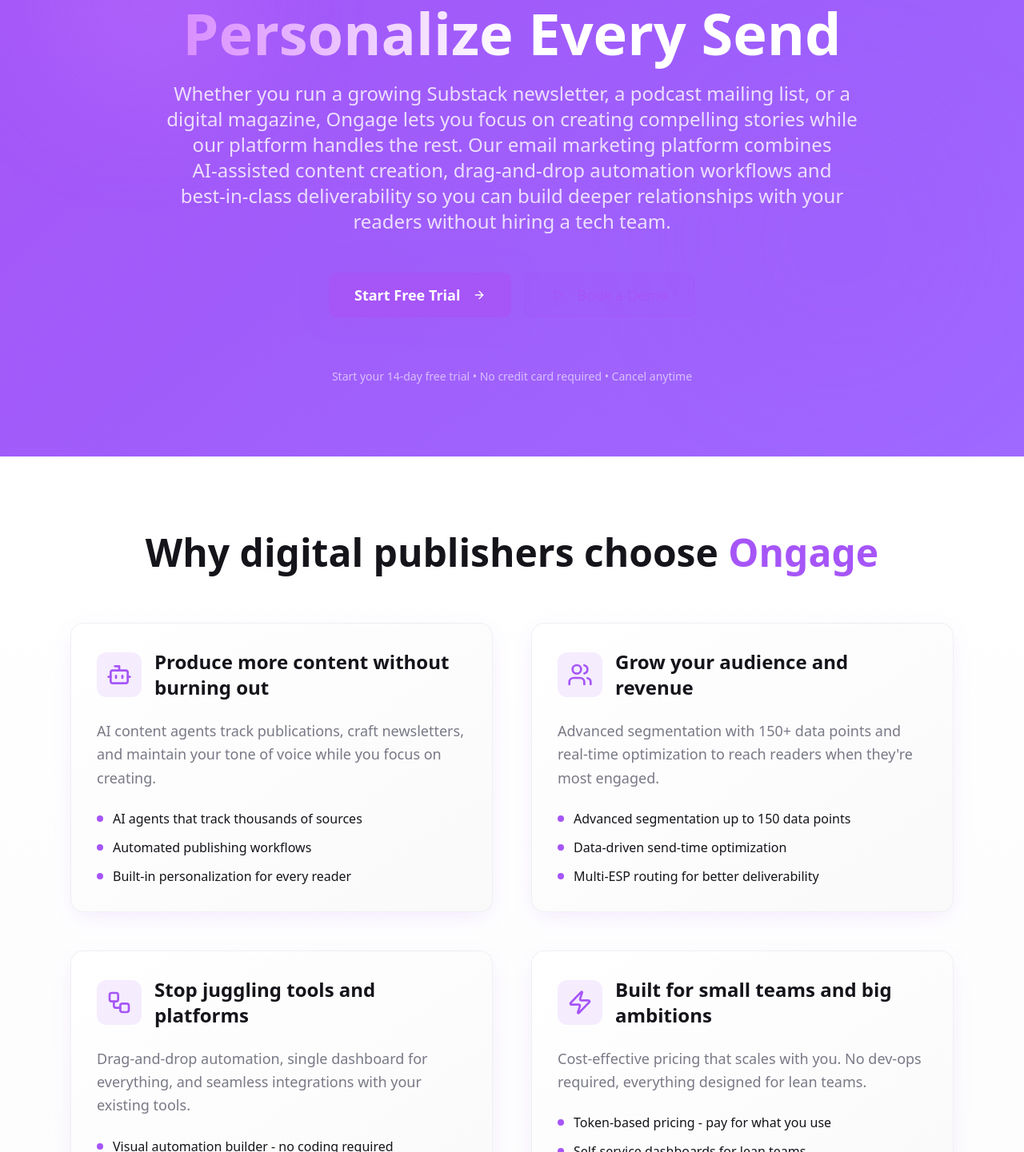
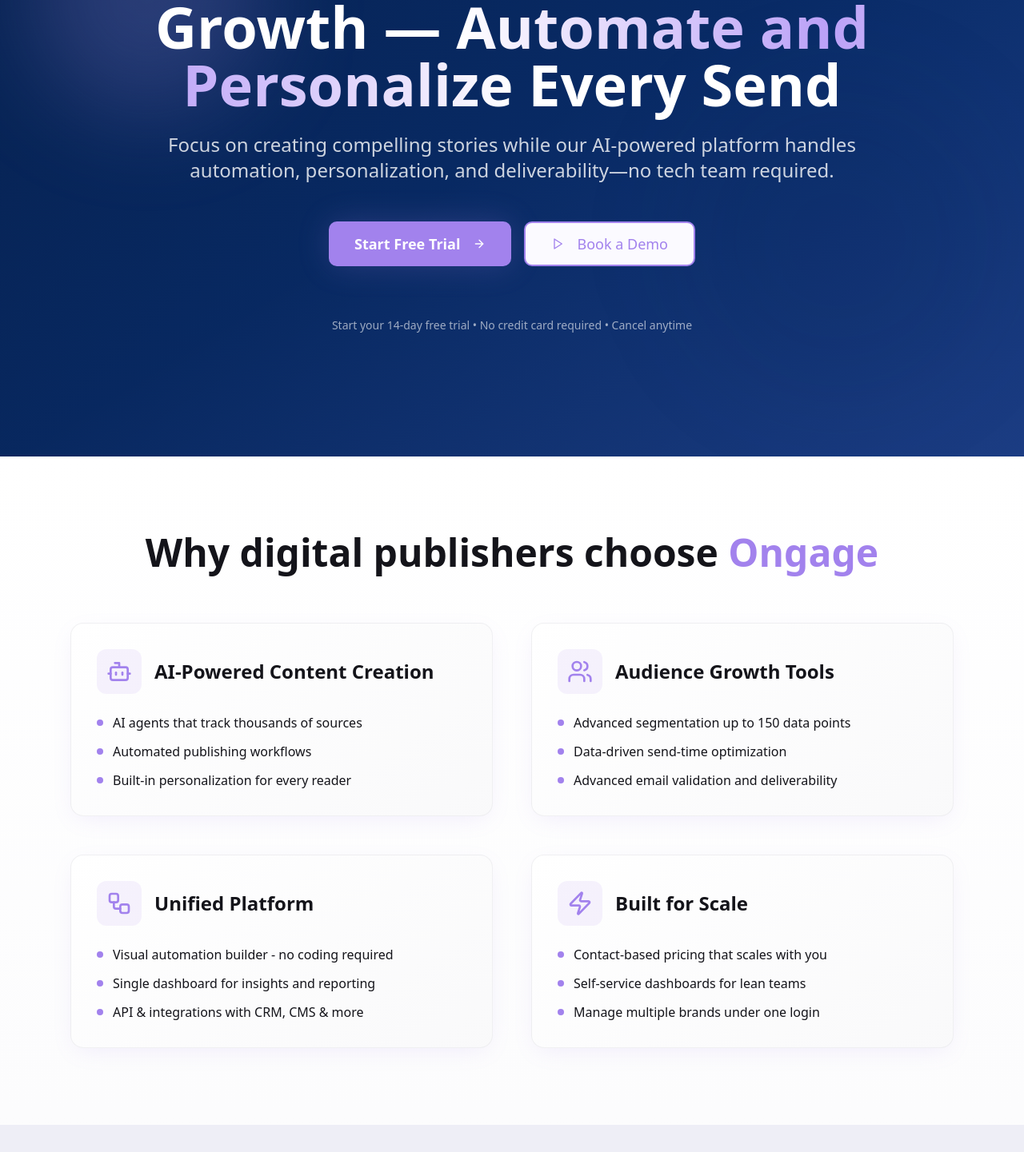
Before and after one commit to tanyarofman/ongage-landing-pages-6-pages, a React (Vite) app: page / in a window 1280 px wide. Shown: the part 229-1670 px from the top of the page at 80% size. Built offline with nearby package versions, Linux system fonts and the light colour scheme.

Commit message:
Refactor landing page content
Update hero subheader, improve demo button visibility, and refine feature card content. Adjust feature descriptions and highlights for conciseness and accuracy. Modify FAQ order and shorten the final call-to-action header. Update color palette.

```diff
--- a/src/components/CTA.tsx
+++ b/src/components/CTA.tsx
@@ -15,12 +15,12 @@ const CTA = () => {
           <span className="text-hero-foreground font-medium">Ready to transform your newsletter?</span>
         </div>
 
-        <h2 className="text-4xl md:text-6xl font-bold text-hero-foreground mb-6 leading-tight">
-          Ready to grow your newsletter and{" "}
+        <h2 className="text-4xl md:text-5xl font-bold text-hero-foreground mb-6 leading-tight">
+          Ready to{" "}
           <span className="bg-gradient-to-r from-hero-foreground via-primary-glow to-hero-foreground bg-clip-text text-transparent">
-            free up time
+            automate and scale
           </span>{" "}
-          for content creation?
+          your newsletter?
         </h2>
 
         <p className="text-xl text-hero-foreground/80 mb-12 max-w-3xl mx-auto leading-relaxed">
@@ -29,11 +29,11 @@ const CTA = () => {
         </p>
 
         <div className="flex flex-col sm:flex-row gap-4 justify-center items-center">
-          <Button variant="hero" size="lg" className="text-lg px-10 py-4 h-14 bg-hero-foreground text-hero hover:bg-hero-foreground/90">
+          <Button variant="hero" size="lg" className="text-lg px-10 py-4 h-14 bg-primary text-primary-foreground hover:bg-primary/90 shadow-glow">
             Start Free Trial
             <ArrowRight className="ml-2 h-5 w-5" />
           </Button>
-          <Button variant="heroSecondary" size="lg" className="text-lg px-10 py-4 h-14">
+          <Button variant="outline" size="lg" className="text-lg px-10 py-4 h-14 border-2 border-primary text-primary hover:bg-primary hover:text-primary-foreground">
             Book a Demo
           </Button>
         </div>
--- a/src/components/FAQ.tsx
+++ b/src/components/FAQ.tsx
@@ -8,20 +8,16 @@ import {
 const FAQ = () => {
   const faqs = [
     {
+      question: "Is there a free trial?",
+      answer: "Absolutely! You can start today with a 14‑day free trial or join the waitlist for Ongage Studio."
+    },
+    {
       question: "What is email marketing automation?",
       answer: "Email marketing automation uses workflows and triggers to send personalized messages based on subscriber actions. With Ongage, you can build automation visually and integrate AI agents to generate and send content automatically."
     },
     {
       question: "How do I segment my email list?",
       answer: "Ongage lets you segment by up to 150 data points—including behavior, demographics and engagement—and create micro‑segments that update in real time."
-    },
-    {
-      question: "Can I switch SMTP providers without downtime?",
-      answer: "Yes. Ongage's multi‑ESP routing lets you connect to any SMTP relay or MTA and switch providers without disrupting your campaigns."
-    },
-    {
-      question: "Is there a free trial?",
-      answer: "Absolutely! You can start today with a 14‑day free trial or join the waitlist for Ongage Studio."
     }
   ];
 
@@ -44,7 +40,7 @@ const FAQ = () => {
               value={`item-${index}`}
               className="bg-card border border-border rounded-xl px-6 shadow-soft hover:shadow-feature transition-all duration-300"
             >
-              <AccordionTrigger className="text-left text-lg font-semibold py-6 hover:text-hero transition-colors">
+              <AccordionTrigger className="text-left text-lg font-semibold py-6 hover:text-primary transition-colors">
                 {faq.question}
               </AccordionTrigger>
               <AccordionContent className="text-muted-foreground pb-6 text-base leading-relaxed">
--- a/src/components/Features.tsx
+++ b/src/components/Features.tsx
@@ -4,8 +4,7 @@ const Features = () => {
   const features = [
     {
       icon: Bot,
-      title: "Produce more content without burning out",
-      description: "AI content agents track publications, craft newsletters, and maintain your tone of voice while you focus on creating.",
+      title: "AI-Powered Content Creation",
       highlights: [
         "AI agents that track thousands of sources",
         "Automated publishing workflows",
@@ -14,30 +13,27 @@ const Features = () => {
     },
     {
       icon: Users,
-      title: "Grow your audience and revenue",
-      description: "Advanced segmentation with 150+ data points and real-time optimization to reach readers when they're most engaged.",
+      title: "Audience Growth Tools",
       highlights: [
         "Advanced segmentation up to 150 data points",
         "Data-driven send-time optimization",
-        "Multi-ESP routing for better deliverability"
+        "Advanced email validation and deliverability"
       ]
     },
     {
       icon: Workflow,
-      title: "Stop juggling tools and platforms",
-      description: "Drag-and-drop automation, single dashboard for everything, and seamless integrations with your existing tools.",
+      title: "Unified Platform",
       highlights: [
         "Visual automation builder - no coding required",
-        "Single dashboard for templates, tests & reporting",
+        "Single dashboard for insights and reporting",
         "API & integrations with CRM, CMS & more"
       ]
     },
     {
       icon: Zap,
-      title: "Built for small teams and big ambitions",
-      description: "Cost-effective pricing that scales with you. No dev-ops required, everything designed for lean teams.",
+      title: "Built for Scale",
       highlights: [
-        "Token-based pricing - pay for what you use",
+        "Contact-based pricing that scales with you",
         "Self-service dashboards for lean teams",
         "Manage multiple brands under one login"
       ]
@@ -50,7 +46,7 @@ const Features = () => {
         <div className="text-center mb-16">
           <h2 className="text-4xl md:text-5xl font-bold mb-6">
             Why digital publishers choose{" "}
-            <span className="text-hero">Ongage</span>
+            <span className="text-primary">Ongage</span>
           </h2>
         </div>
 
@@ -58,20 +54,16 @@ const Features = () => {
           {features.map((feature, index) => (
             <div key={index} className="bg-gradient-card p-8 rounded-2xl shadow-feature hover:shadow-glow transition-all duration-300 border border-border/50">
               <div className="flex items-center mb-6">
-                <div className="p-3 bg-hero/10 rounded-xl mr-4">
-                  <feature.icon className="h-8 w-8 text-hero" />
+                <div className="p-3 bg-primary/10 rounded-xl mr-4">
+                  <feature.icon className="h-8 w-8 text-primary" />
                 </div>
                 <h3 className="text-2xl font-bold text-foreground">{feature.title}</h3>
               </div>
 
-              <p className="text-muted-foreground mb-6 text-lg leading-relaxed">
-                {feature.description}
-              </p>
-
               <ul className="space-y-3">
                 {feature.highlights.map((highlight, idx) => (
                   <li key={idx} className="flex items-start">
-                    <div className="w-2 h-2 bg-hero rounded-full mt-2 mr-3 flex-shrink-0"></div>
+                    <div className="w-2 h-2 bg-primary rounded-full mt-2 mr-3 flex-shrink-0"></div>
                     <span className="text-foreground">{highlight}</span>
                   </li>
                 ))}
--- a/src/components/Hero.tsx
+++ b/src/components/Hero.tsx
@@ -19,19 +19,16 @@ const Hero = () => {
         </h1>
 
         <p className="text-xl md:text-2xl text-hero-foreground/80 mb-12 max-w-4xl mx-auto leading-relaxed">
-          Whether you run a growing Substack newsletter, a podcast mailing list, or a digital magazine,
-          Ongage lets you focus on creating compelling stories while our platform handles the rest.
-          Our email marketing platform combines AI‑assisted content creation, drag‑and‑drop automation
-          workflows and best‑in‑class deliverability so you can build deeper relationships with your
-          readers without hiring a tech team.
+          Focus on creating compelling stories while our AI-powered platform handles automation,
+          personalization, and deliverability—no tech team required.
         </p>
 
         <div className="flex flex-col sm:flex-row gap-4 justify-center items-center">
-          <Button variant="hero" size="lg" className="text-lg px-8 py-4 h-14">
+          <Button variant="hero" size="lg" className="text-lg px-8 py-4 h-14 bg-primary text-primary-foreground hover:bg-primary/90 shadow-glow">
             Start Free Trial
             <ArrowRight className="ml-2 h-5 w-5" />
           </Button>
-          <Button variant="heroSecondary" size="lg" className="text-lg px-8 py-4 h-14">
+          <Button variant="outline" size="lg" className="text-lg px-8 py-4 h-14 border-2 border-primary text-primary hover:bg-primary hover:text-primary-foreground">
             <Play className="mr-2 h-5 w-5" />
             Book a Demo
           </Button>
--- a/src/index.css
+++ b/src/index.css
@@ -15,11 +15,11 @@
     --popover: 0 0% 100%;
     --popover-foreground: 240 15% 9%;
 
-    --primary: 270 91% 65%;
+    --primary: 258 75% 72%;
     --primary-foreground: 0 0% 100%;
-    --primary-glow: 280 100% 75%;
+    --primary-glow: 258 85% 80%;
 
-    --hero: 270 91% 65%;
+    --hero: 218 85% 17%;
     --hero-foreground: 0 0% 100%;
 
     --secondary: 240 10% 96%;
@@ -29,25 +29,25 @@
     --muted-foreground: 240 5% 50%;
 
     --accent: 260 100% 95%;
-    --accent-foreground: 270 91% 65%;
+    --accent-foreground: 258 75% 72%;
 
     --destructive: 0 84.2% 60.2%;
     --destructive-foreground: 0 0% 100%;
 
     --border: 240 6% 90%;
     --input: 240 6% 90%;
-    --ring: 270 91% 65%;
+    --ring: 258 75% 72%;
 
     --radius: 0.75rem;
 
     /* Custom Ongage Design Tokens */
-    --gradient-hero: linear-gradient(135deg, hsl(270 91% 65%), hsl(260 100% 70%));
+    --gradient-hero: linear-gradient(135deg, hsl(218 85% 17%), hsl(218 85% 25%));
     --gradient-feature: linear-gradient(180deg, hsl(0 0% 100%), hsl(240 20% 99%));
     --gradient-card: linear-gradient(145deg, hsl(0 0% 100%), hsl(240 10% 98%));
 
-    --shadow-soft: 0 4px 20px -4px hsl(270 91% 65% / 0.1);
-    --shadow-feature: 0 8px 30px -8px hsl(270 91% 65% / 0.15);
-    --shadow-glow: 0 0 40px hsl(270 91% 65% / 0.2);
+    --shadow-soft: 0 4px 20px -4px hsl(258 75% 72% / 0.1);
+    --shadow-feature: 0 8px 30px -8px hsl(258 75% 72% / 0.15);
+    --shadow-glow: 0 0 40px hsl(258 75% 72% / 0.2);
 
     --transition-smooth: all 0.3s cubic-bezier(0.4, 0, 0.2, 1);
     --transition-bounce: all 0.4s cubic-bezier(0.68, -0.55, 0.265, 1.55);
@@ -61,7 +61,7 @@
     --card: 240 15% 8%;
     --card-foreground: 250 100% 99%;
 
-    --primary: 270 91% 75%;
+    --primary: 258 75% 72%;
     --primary-foreground: 240 15% 6%;
 
     --secondary: 240 10% 12%;
@@ -71,7 +71,7 @@
     --muted-foreground: 240 5% 65%;
 
     --accent: 260 100% 15%;
-    --accent-foreground: 270 91% 75%;
+    --accent-foreground: 258 75% 72%;
 
     --border: 240 10% 18%;
     --input: 240 10% 18%;
```
